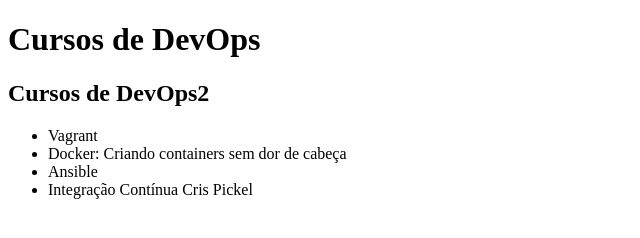
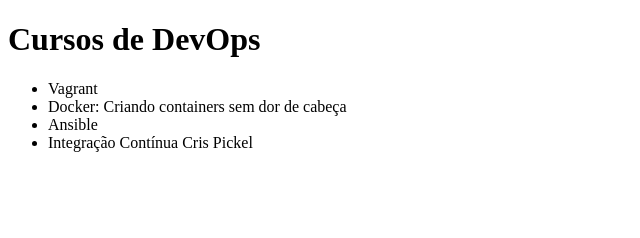
Before and after one commit to anapickel/alura-git, a plain HTML site: page index.html in a window 1280 px wide. Shown: the whole page, without its empty margins (0-640 px from the left). Drawn offline with Linux system fonts and the light colour scheme.

```diff
--- a/index.html
+++ b/index.html
@@ -6,8 +6,6 @@
 </head>
 <body>
 	<h1>Cursos de DevOps</h1>
-	<h2>Cursos de DevOps2</h2>
-
     <ul>
         <li>Vagrant</li>
         <li>Docker: Criando containers sem dor de cabeça</li>
```
